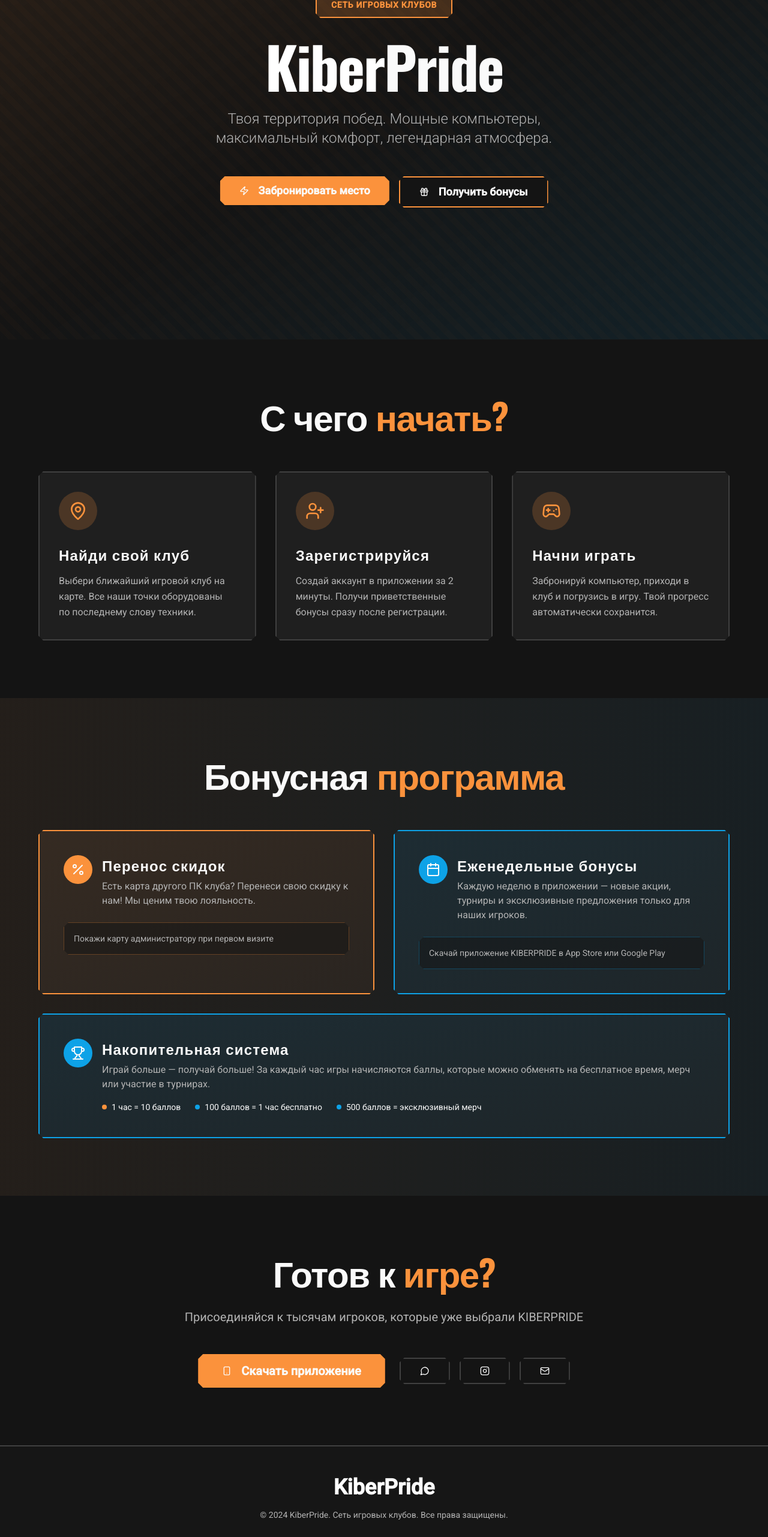
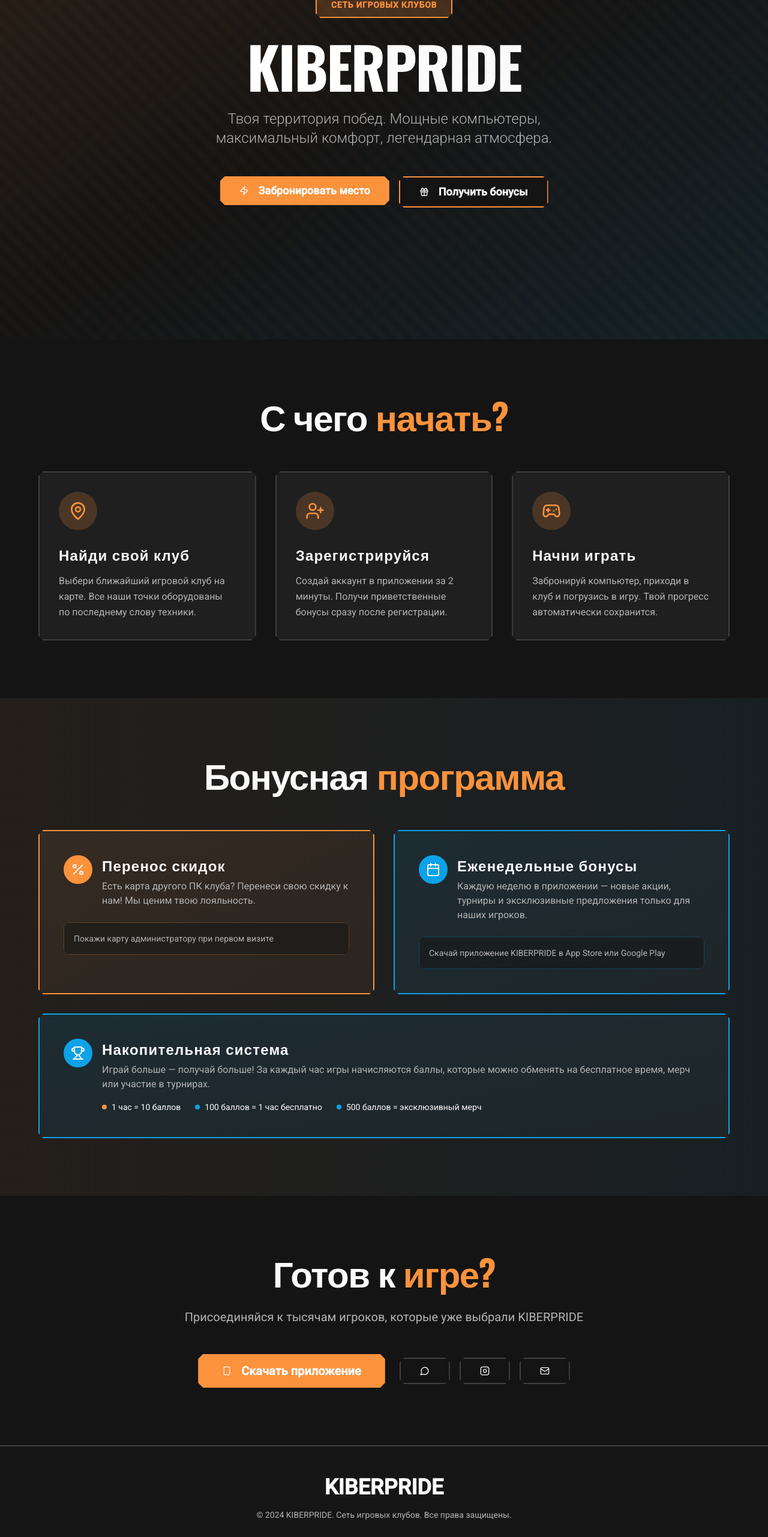
Before and after one commit to pr-poehali-dev/claw-animation-project, a React (Vite) app: page / in a window 1280 px wide. Shown: the part 234-2797 px from the top of the page at 60% size. Built offline with nearby package versions, Linux system fonts and the light colour scheme.

Commit message:
Откат последних изменений

```diff
--- a/src/pages/Index.tsx
+++ b/src/pages/Index.tsx
@@ -99,7 +99,7 @@ const Index = () => {
             </div>
 
             <h1 className="text-6xl md:text-8xl font-bold mb-6 tracking-tight">
-              <span className="text-white">Kiber</span><span className="text-foreground">Pride</span>
+              <span className="text-white">KIBER</span><span className="text-foreground">PRIDE</span>
             </h1>
 
             <p className="text-xl md:text-2xl text-muted-foreground mb-12 max-w-2xl mx-auto font-light">
@@ -307,10 +307,10 @@ const Index = () => {
         <footer className="py-12 px-4 bg-card/30 border-t-2 border-border">
           <div className="max-w-6xl mx-auto text-center">
             <div className="text-4xl font-bold mb-4">
-              <span className="text-white">Kiber</span><span className="text-foreground">Pride</span>
+              <span className="text-white">KIBER</span><span className="text-foreground">PRIDE</span>
             </div>
             <p className="text-muted-foreground text-sm">
-              © 2024 KiberPride. Сеть игровых клубов. Все права защищены.
+              © 2024 KIBERPRIDE. Сеть игровых клубов. Все права защищены.
             </p>
           </div>
         </footer>
```
